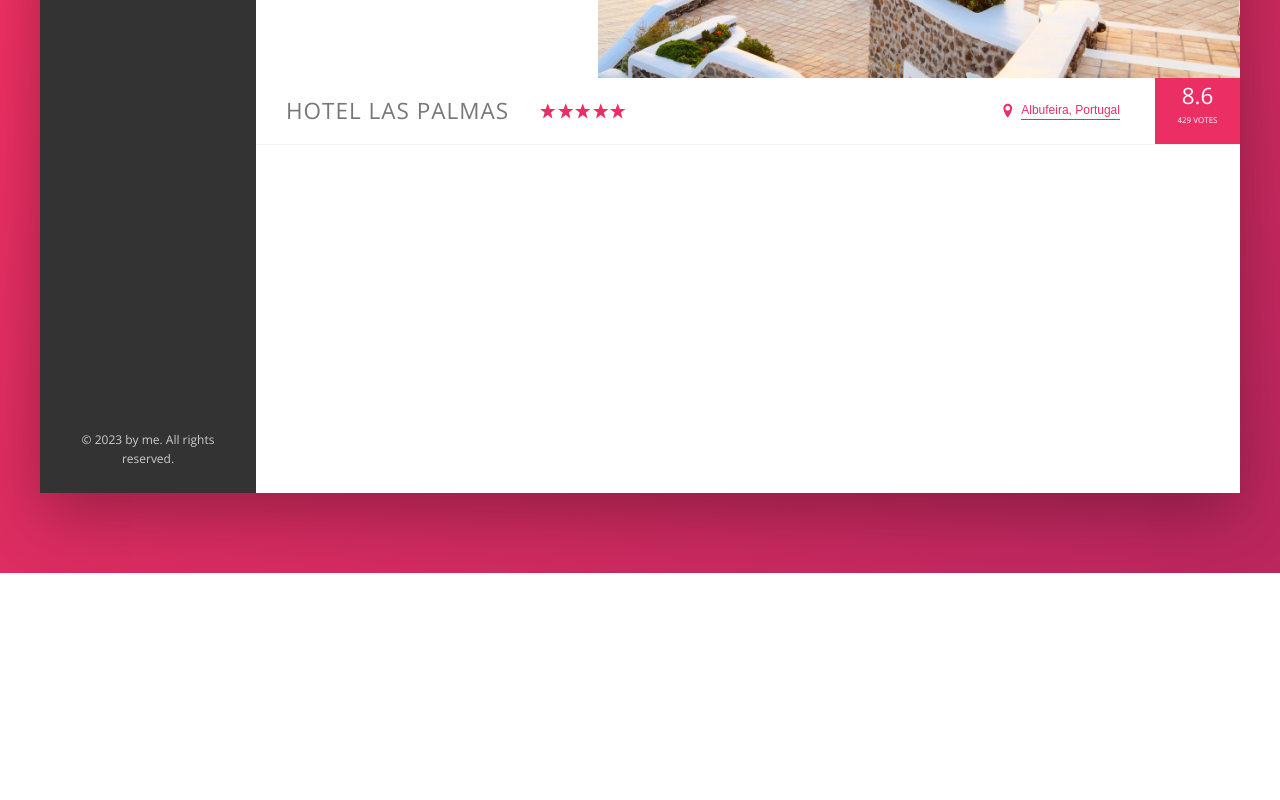
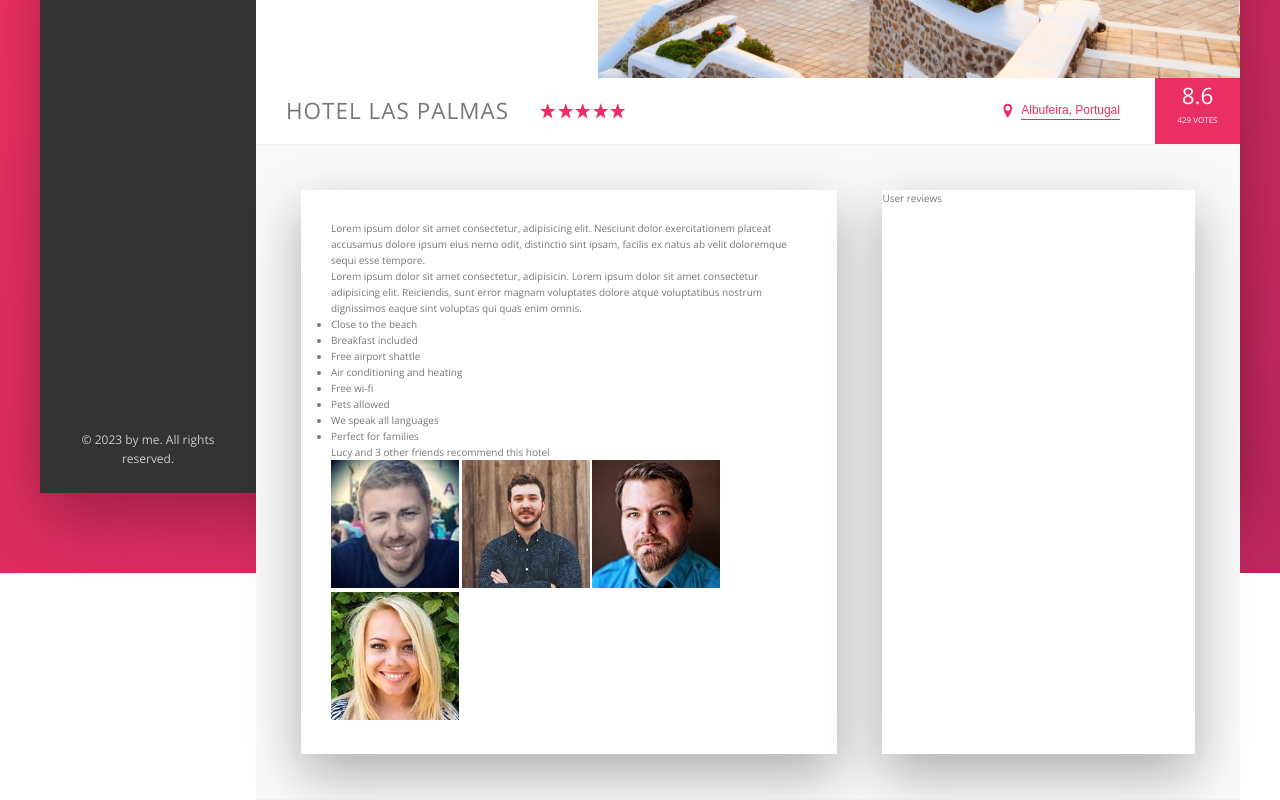
Before and after one commit to ElenaGrasovskaya/Trillo, a website: page index.html in a window 1280 px wide. Shown: the part 457-1257 px from the top of the page. Before the commit the page ends 1030 px from the top, so only its background shows below. Drawn offline with nearby package versions, Linux system fonts and the light colour scheme.

Commit message:
Hotel recommendations

```diff
--- a/index.html
+++ b/index.html
@@ -182,6 +182,41 @@
               </div>
             </div>
           </div>
+          <div class="detail">
+            <div class="description">
+             <p class="paragraph">
+              Lorem ipsum dolor sit amet consectetur, adipisicing elit. Nesciunt dolor exercitationem placeat accusamus dolore ipsum eius nemo odit, distinctio sint ipsam, facilis ex natus ab velit doloremque sequi esse tempore.
+             </p>
+             <p class="paragraph">
+              Lorem ipsum dolor sit amet consectetur, adipisicin. Lorem ipsum dolor sit amet consectetur adipisicing elit. Reiciendis, sunt error magnam voluptates dolore atque voluptatibus nostrum dignissimos eaque sint voluptas qui quas enim omnis.
+             </p>
+             <ul class="list">
+              <li class="list__item">Close to the beach</li>
+              <li class="list__item">Breakfast included</li>
+              <li class="list__item">Free airport shattle</li>
+              <li class="list__item">Air conditioning and heating</li>
+              <li class="list__item">Free wi-fi</li>
+              <li class="list__item">Pets allowed</li>
+              <li class="list__item">We speak all languages</li>
+              <li class="list__item">Perfect for families</li>
+             </ul>
+
+             <div class="recommend">
+              <p class="recommend__count">
+                Lucy and 3 other friends recommend this hotel
+              </p>
+              <div class="recomment__friends">
+                <img src="img/user-3.jpg" alt="" class="recommend__photo">
+                <img src="img/user-4.jpg" alt="" class="recommend__photo">
+                <img src="img/user-5.jpg" alt="" class="recommend__photo">
+                <img src="img/user-6.jpg" alt="" class="recommend__photo">
+              </div>
+             </div>
+            </div>
+            <div class="user-reviews">
+              User reviews
+            </div>
+          </div>
         </main>
       </div>
     </div>
--- a/sass/_base.scss
+++ b/sass/_base.scss
@@ -31,6 +31,9 @@ Grey dark 3: #999
     --color-grey-dark-3: #999;
     --shadow-dark: 0 2rem 6rem rgba(0,0,0, .3);
 
+    --line: 1px solid var(--color-grey-light-2);
+    --shadow-light: 0 2rem 5rem rgba(0,0,0, .3);
+
 }
 
 * {
--- a/sass/_layout.scss
+++ b/sass/_layout.scss
@@ -10,7 +10,7 @@
     font-size: 1.4rem;
     height:  7rem;
     background-color: #fff;
-    border-bottom: 1px solid var(--color-grey-light-2);
+    border-bottom: var(--line);
 
     display: flex;
     justify-content: space-between;
@@ -38,3 +38,23 @@
     //TEST
     height: 80rem;
 }
+
+.detail {
+ display: flex;
+ gap: 4.5rem;
+ padding: 4.5rem;
+ background-color: var(--color-grey-light-1);
+ border-bottom: var(--line);
+}
+.description {
+    background-color: white;
+    box-shadow: var(--shadow-light);
+    flex: 0 0 60%;
+    padding: 3rem;
+}
+.user-reviews {
+    background-color: white;
+    box-shadow: var(--shadow-light);
+    flex: 1;
+
+}
```
Also changed, not shown: css/style.css.
